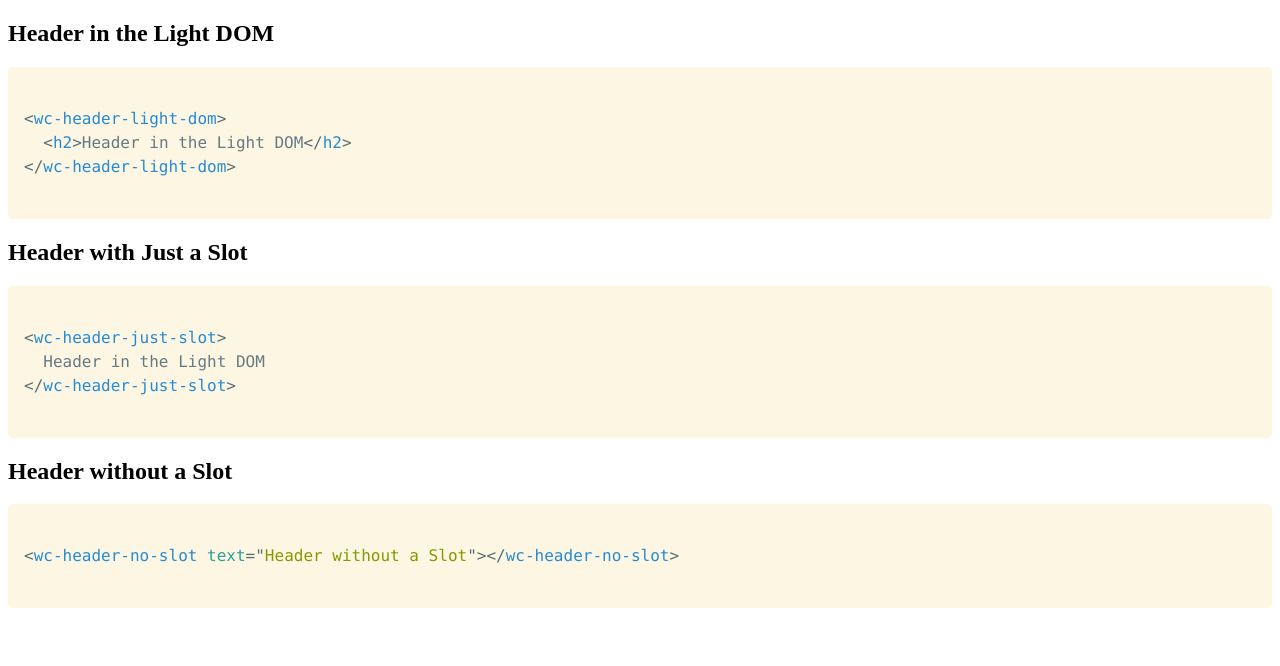
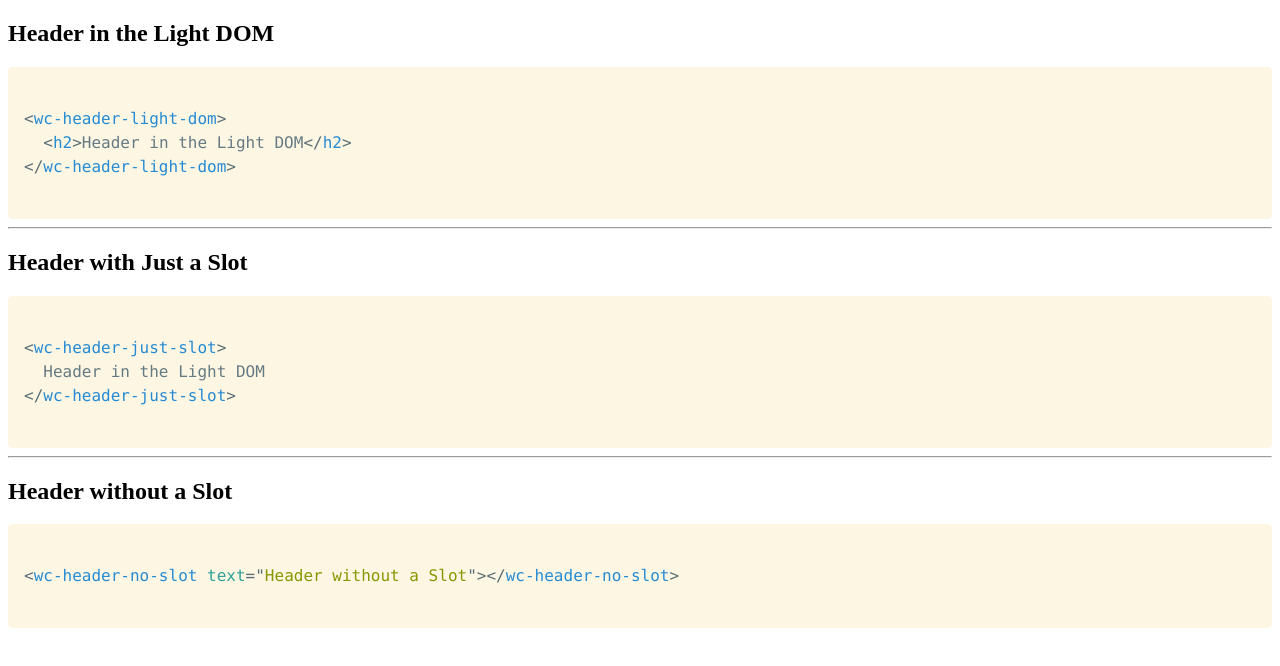
Before and after one commit to kylebuch8/web-components-test, a website: page index.html in a window 1280 px wide. Drawn offline with Linux system fonts and the light colour scheme.

Commit message:
google validation

```diff
--- a/index.html
+++ b/index.html
@@ -18,6 +18,8 @@
 &lt;/wc-header-light-dom&gt;</code>
     </pre>
 
+    <hr>
+
     <wc-header-just-slot>
       Header with Just a Slot
     </wc-header-just-slot>
@@ -29,6 +31,8 @@
 &lt;/wc-header-just-slot&gt;</code>
     </pre>
 
+    <hr>
+
     <wc-header-no-slot text="Header without a Slot"></wc-header-no-slot>
     <pre>
       <code class="language-html">
```
Also changed, not shown: google3ec01de6454feac5.html (added, +1 -0 lines).
